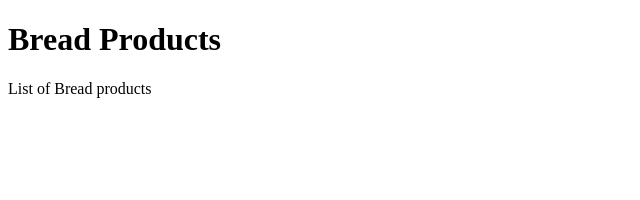
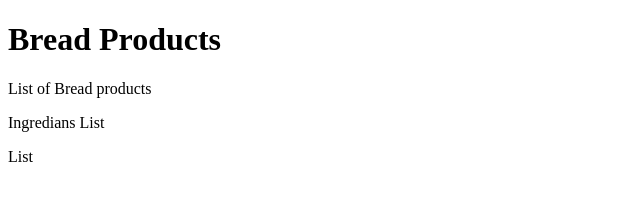
Before and after one commit to vrdevisri/com.bread.demo, a plain HTML site: page WebContent/index.html in a window 1280 px wide. Shown: the whole page, without its empty margins (0-640 px from the left). Drawn offline with Linux system fonts and the light colour scheme.

Commit message:
bug fix,v1.1 for production

```diff
--- a/WebContent/index.html
+++ b/WebContent/index.html
@@ -8,5 +8,8 @@
 <h1>Bread Products</h1>
 
 <p>List of Bread products </p>
+
+<span>Ingredians List</span>
+<p>List</p>
 </body>
 </html>
```
